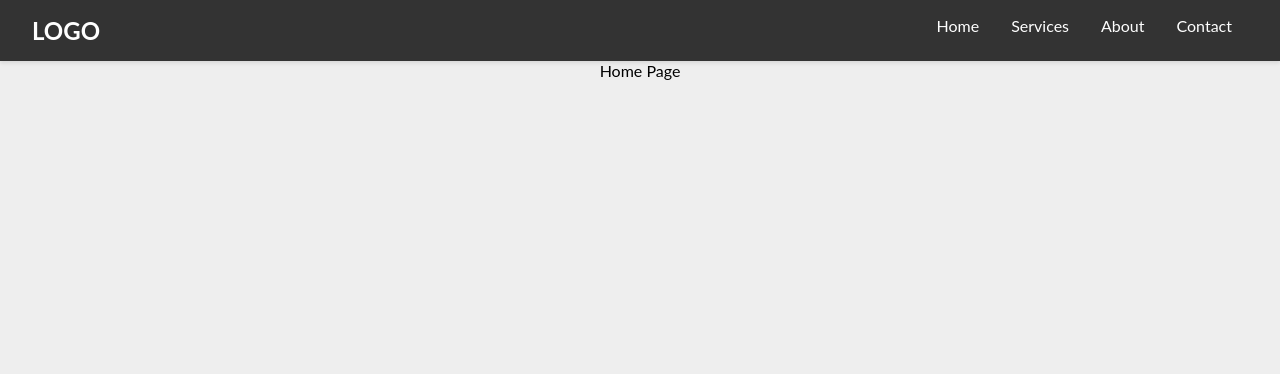
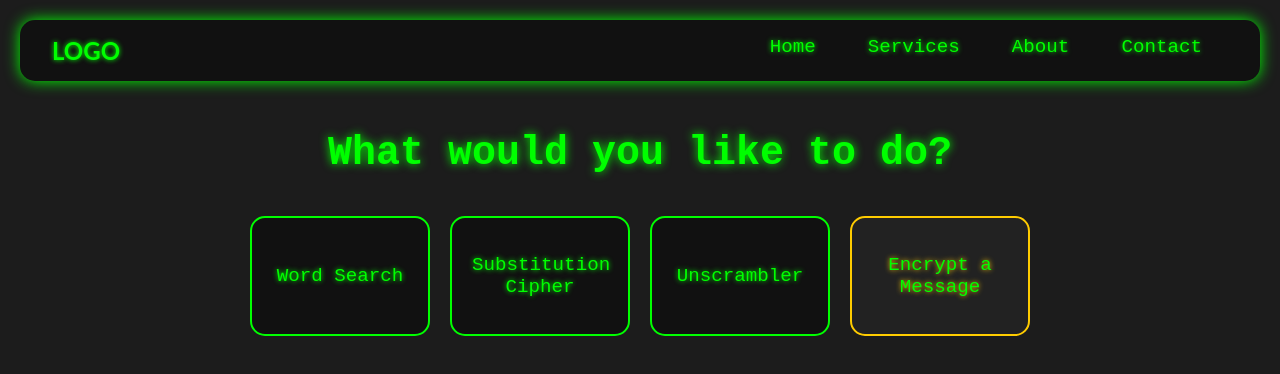
Before and after one commit to Computer-Science-380/CS380-360, a React (Create React App) app: page / in a window 1280 px wide. Shown: the top 374 px of the page. Built offline with nearby package versions, Linux system fonts and the light colour scheme.

Commit message:
assignment

```diff
--- a/src/App.css
+++ b/src/App.css
@@ -1,7 +1,12 @@
 .App {
   text-align: center;
+  background-color: #1c1c1c; /* Fondo oscuro: puedes elegir el tono que prefieras */
+  color: #ffffff; /* Cambiar el color del texto a blanco para mejor contraste */
+  min-height: 100vh; /* Para asegurar que el fondo cubra toda la altura de la página */
+  padding: 20px; /* Añadir un poco de espacio interno */
 }
 
+/* Mantén el resto del archivo igual */
 .App-logo {
   height: 40vmin;
   pointer-events: none;
--- a/src/App.js
+++ b/src/App.js
@@ -1,7 +1,9 @@
 // src/App.js
 import React from 'react';
 import { BrowserRouter as Router, Route, Routes } from 'react-router-dom';
-import Navbar from './components/Navbar';import './App.css';
+import Navbar from './components/Navbar';
+import MainMenu from './components/MainMenu';
+import './App.css';
 
 // Crear un componente App con la estructura básica
 function App() {
@@ -10,7 +12,7 @@ function App() {
       <div className="App">
         <Navbar />
         <Routes>
-          <Route path="/" element={<div>Home Page</div>} />
+          <Route path="/" element={<MainMenu />} />
           <Route path="/about" element={<div>About Page</div>} />
         </Routes>
       </div>
--- /dev/null
+++ b/src/components/MainMenu.css
@@ -0,0 +1,95 @@
+/* src/components/MainMenu.css */
+
+.main-menu {
+    text-align: center;
+    margin-top: 50px;
+    color: #00ff00; /* Verde neón */
+    font-family: 'Courier New', Courier, monospace; /* Fuente tipo terminal */
+}
+
+.main-menu h1 {
+    margin-bottom: 40px;
+    font-size: 2.5rem;
+    text-shadow: 0 0 10px #00ff00; /* Efecto de brillo */
+}
+
+.menu-buttons {
+    display: flex;
+    justify-content: center;
+    flex-wrap: wrap;
+    gap: 20px;
+}
+
+.menu-button {
+    padding: 20px;
+    width: 180px; /* Ancho ajustado */
+    height: 120px; /* Altura ajustada */
+    background-color: #111; /* Fondo oscuro */
+    border: 2px solid #00ff00; /* Borde verde */
+    color: #00ff00; /* Texto verde */
+    font-size: 1.2rem;
+    font-family: 'Courier New', Courier, monospace;
+    cursor: pointer;
+    transition: all 0.3s ease;
+    text-shadow: 0 0 5px #00ff00;
+    border-radius: 15px; /* Bordes redondeados para un aspecto moderno */
+    position: relative;
+    overflow: hidden;
+}
+
+.menu-button::before {
+    content: '';
+    position: absolute;
+    top: 50%;
+    left: 50%;
+    width: 0;
+    height: 0;
+    background: rgba(0, 255, 0, 0.4);
+    border-radius: 50%;
+    transform: translate(-50%, -50%);
+    transition: width 0.4s ease, height 0.4s ease;
+}
+
+.menu-button:hover::before {
+    width: 300%;
+    height: 300%;
+}
+
+.menu-button:hover {
+    color: #00ff00; /* Mantener el texto verde */
+    text-shadow: none; /* Quitar el efecto borroso del texto al hacer hover */
+    box-shadow: 0 0 30px #00ff00; /* Efecto de resplandor */
+}
+
+.highlight {
+    background-color: #222; /* Fondo oscuro pero diferente para destacar */
+    border: 2px solid #ffcc00; /* Borde diferente para el botón destacado */
+    text-shadow: 0 0 5px #ffcc00;
+    border-radius: 15px; /* Bordes redondeados */
+    position: relative;
+    overflow: hidden;
+}
+
+.highlight::before {
+    content: '';
+    position: absolute;
+    top: 50%;
+    left: 50%;
+    width: 0;
+    height: 0;
+    background: rgba(255, 204, 0, 0.4);
+    border-radius: 50%;
+    transform: translate(-50%, -50%);
+    transition: width 0.4s ease, height 0.4s ease;
+}
+
+.highlight:hover::before {
+    width: 300%;
+    height: 300%;
+}
+
+.highlight:hover {
+    color: #ffcc00; /* Mantener el texto amarillo */
+    text-shadow: none; /* Quitar el efecto borroso del texto al hacer hover */
+    box-shadow: 0 0 30px #ffcc00; /* Efecto de resplandor */
+}
--- /dev/null
+++ b/src/components/MainMenu.js
@@ -0,0 +1,18 @@
+import React from 'react';
+import './MainMenu.css'; // Creamos un archivo CSS separado para el estilo
+
+const MainMenu = () => {
+    return (
+        <div className="main-menu">
+            <h1>What would you like to do?</h1>
+            <div className="menu-buttons">
+                <button className="menu-button">Word Search</button>
+                <button className="menu-button">Substitution Cipher</button>
+                <button className="menu-button">Unscrambler</button>
+                <button className="menu-button highlight">Encrypt a Message</button>
+            </div>
+        </div>
+    );
+};
+
+export default MainMenu;
--- a/src/components/Navbar.css
+++ b/src/components/Navbar.css
@@ -8,7 +8,7 @@
 
 body {
   font-family: Lato, Helvetica, Arial, sans-serif;
-    background: #eee;
+  background: #111; /* Fondo oscuro para que coincida con el estilo */
 }
 
 a {
@@ -20,10 +20,11 @@
   display: flex;
   justify-content: space-between;
   align-items: center;
-    background-color: #333;
-    color: white;
+  background-color: #111; /* Fondo oscuro, igual que los botones */
+  color: #00ff00; /* Verde neón */
   padding: 1rem 2rem;
-    box-shadow: 0 2px 4px rgba(0, 0, 0, 0.1);
+  border-radius: 15px; /* Bordes redondeados para un estilo moderno */
+  box-shadow: 0 0 15px #00ff00; /* Resplandor verde alrededor del navbar */
 }
 
 .nav-wrapper {
@@ -35,6 +36,14 @@
 .logo a {
   font-size: 1.5rem;
   font-weight: bold;
+  color: #00ff00; /* Color verde neón para el logo */
+  text-shadow: 0 0 5px #00ff00; /* Efecto de brillo en el logo */
+  transition: color 0.3s ease, text-shadow 0.3s ease;
+}
+
+.logo a:hover {
+  color: #fff; /* Cambiar a blanco al pasar el cursor */
+  text-shadow: none; /* Eliminar el brillo para que se vea claro */
 }
 
 ul {
@@ -46,6 +55,19 @@
   margin: 0 1rem;
 }
 
+ul li a {
+  color: #00ff00; /* Verde neón */
+  font-family: 'Courier New', Courier, monospace; /* Fuente tipo terminal */
+  font-size: 1.2rem;
+  transition: all 0.3s ease;
+  text-shadow: 0 0 5px #00ff00; /* Efecto de brillo en los enlaces */
+  padding: 5px 10px; /* Añadir algo de padding para destacar */
+  border-radius: 10px; /* Redondear los bordes del fondo del enlace */
+}
+
 ul li a:hover {
-    text-decoration: underline;
+  color: #111; /* Cambiar el color del texto a oscuro al pasar el cursor */
+  text-shadow: none; /* Mantener el texto nítido */
+  box-shadow: 0 0 20px #00ff00; /* Efecto de resplandor al pasar el cursor */
+  background-color: #00ff00; /* Fondo verde brillante al pasar el cursor */
 }
```
Lines whose indentation alone changed are shown as unchanged.
